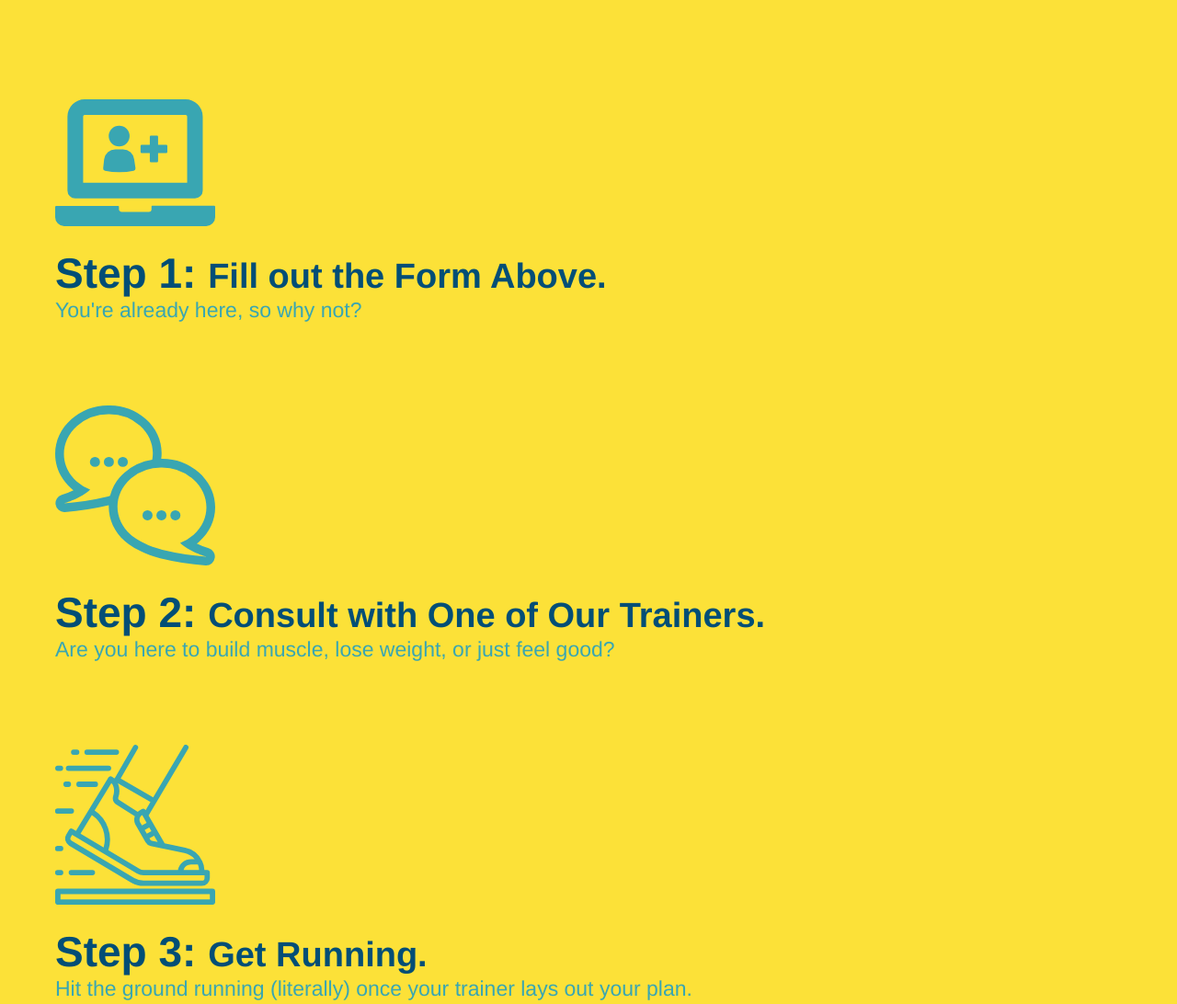
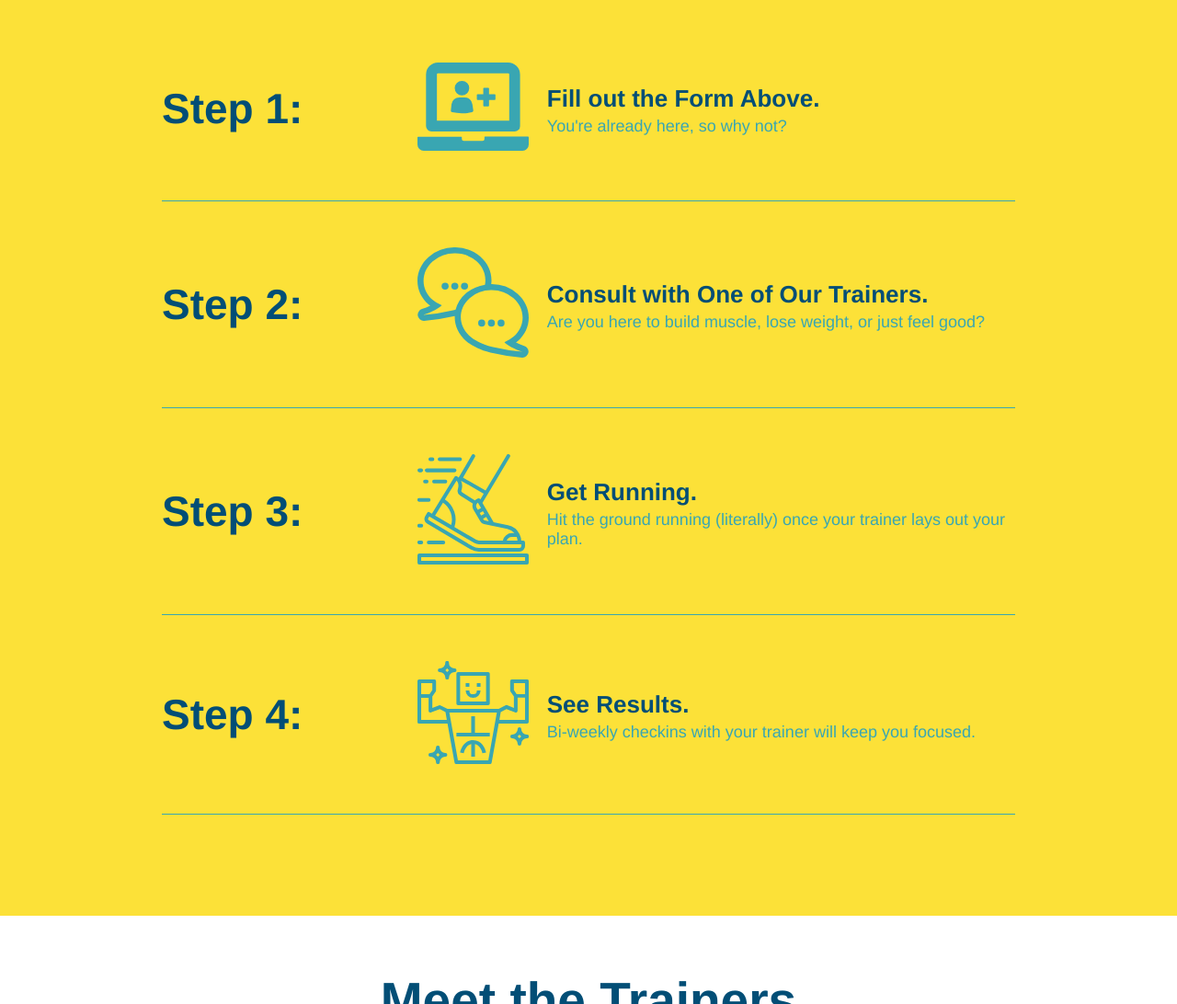
Before and after one commit to bilcon/run-buddy2, a plain HTML site: page index.html in a window 1280 px wide. Shown: the part 1260-2352 px from the top of the page at 92% size. Drawn offline with Linux system fonts and the light colour scheme.

Commit message:
add flexbox to the steps

```diff
--- a/assets/css/style.css
+++ b/assets/css/style.css
@@ -152,28 +152,52 @@ section {
   background: #fce138;
 }
 
-.steps div {
-  margin-bottom: 80px;
+.step {
+  margin: 50px auto;
+  padding-bottom: 50px;
+  width: 80%;
+  border-bottom: 1px solid #39a6b2;
+  display: flex;
+  flex-wrap: wrap;
+  align-items: center;
+  justify-content: space-between;
 }
 
-.steps img {
-  width: 15%;
-  margin: 10px 0;
+.step h3 {
+  color: #024e76;
+  font-size: 46px;
+  flex: 1 30%;
 }
 
-.steps h3 {
-  color: #024e76;
-  font-size: 46px;
-  margin-top: 10px;
+.step-text p {
+  color: #39a6b2;
+  font-size: 18px;
 }
 
-.steps p {
-  color: #39a6b2;
-  font-size: 23px;
+.step-info {
+  flex: 2 70%;
+  display: flex;
+  flex-wrap: wrap;
+  align-items: center;
 }
 
-.steps span {
-  font-size: 38px;
+.step-text h4 {
+  font-size: 26px;
+  line-height: 1.5;
+  color: #024e76;
+}
+
+.step-img {
+  flex: 1 12%;
+  margin-right: 20px;
+}
+
+.step-img img {
+  max-width: 100%;
+}
+
+.step-text {
+  flex: 12;
 }
 
 .section-title {
--- a/index.html
+++ b/index.html
@@ -115,31 +115,59 @@
         <h2 class="section-title secondary-border">What You Do</h2>
       </div>
 
-      <div>
+      <div class="step">
+        <h3>Step 1:</h3>
+        <div class="step-info">
+          <div class="step-img">
             <img src="./assets/images/step-1.svg" alt="" />
-        <h3>Step 1: <span>Fill out the Form Above.</span></h3>
+          </div>
+          <div class="step-text">
+            <h4>Fill out the Form Above.</h4>
             <p>You're already here, so why not?</p>
           </div>
+        </div>
+      </div>
 
-      <div>
+      <div class="step">
+        <h3>Step 2:</h3>
+        <div class="step-info">
+          <div class="step-img">
             <img src="./assets/images/step-2.svg" alt="" />
-        <h3>Step 2: <span>Consult with One of Our Trainers.</span></h3>
+          </div>
+          <div class="step-text">
+            <h4>Consult with One of Our Trainers.</h4>
             <p>Are you here to build muscle, lose weight, or just feel good?</p>
           </div>
+        </div>
+      </div>
 
-      <div>
+      <div class="step">
+        <h3>Step 3:</h3>
+        <div class="step-info">
+          <div class="step-img">
             <img src="./assets/images/step-3.svg" alt="" />
-        <h3>Step 3: <span>Get Running.</span></h3>
+          </div>
+          <div class="step-text">
+            <h4>Get Running.</h4>
             <p>
               Hit the ground running (literally) once your trainer lays out your
               plan.
             </p>
           </div>
+        </div>
+      </div>
 
-      <div>
+      <div class="step">
+        <h3>Step 4:</h3>
+        <div class="step-info">
+          <div class="step-img">
             <img src="./assets/images/step-4.svg" alt="" />
-        <h3>Step 4: <span>See Results.</span></h3>
+          </div>
+          <div class="step-text">
+            <h4>See Results.</h4>
             <p>Bi-weekly checkins with your trainer will keep you focused.</p>
+          </div>
+        </div>
       </div>
     </section>
 
```
Lines whose indentation alone changed are shown as unchanged.
